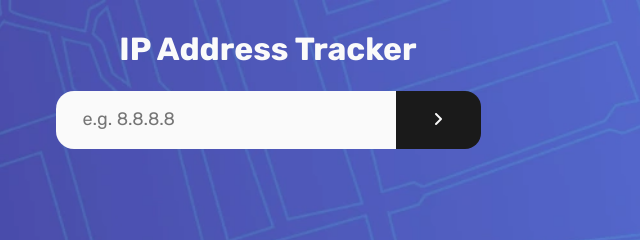
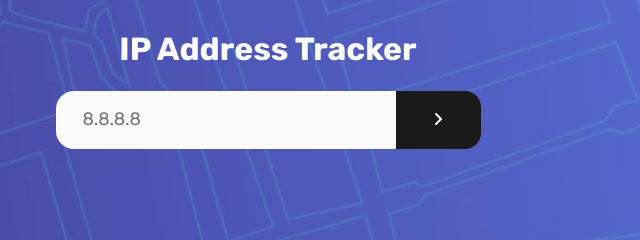
Before and after one commit to yMeeraki/ip-address-tracker, a website built with Vite: page index.html in a window 1280 px wide. Shown: the top 240 px of the page, 372-1012 px from the left. Built offline with nearby package versions, Linux system fonts and the light colour scheme.

Commit message:
Update placeholder text for IP address input field for clarity

```diff
--- a/index.html
+++ b/index.html
@@ -45,7 +45,7 @@
         <input
           id="ip-address-input"
           type="text"
-          placeholder="e.g. 8.8.8.8"
+          placeholder="8.8.8.8"
           required
         />
         <button>
```
